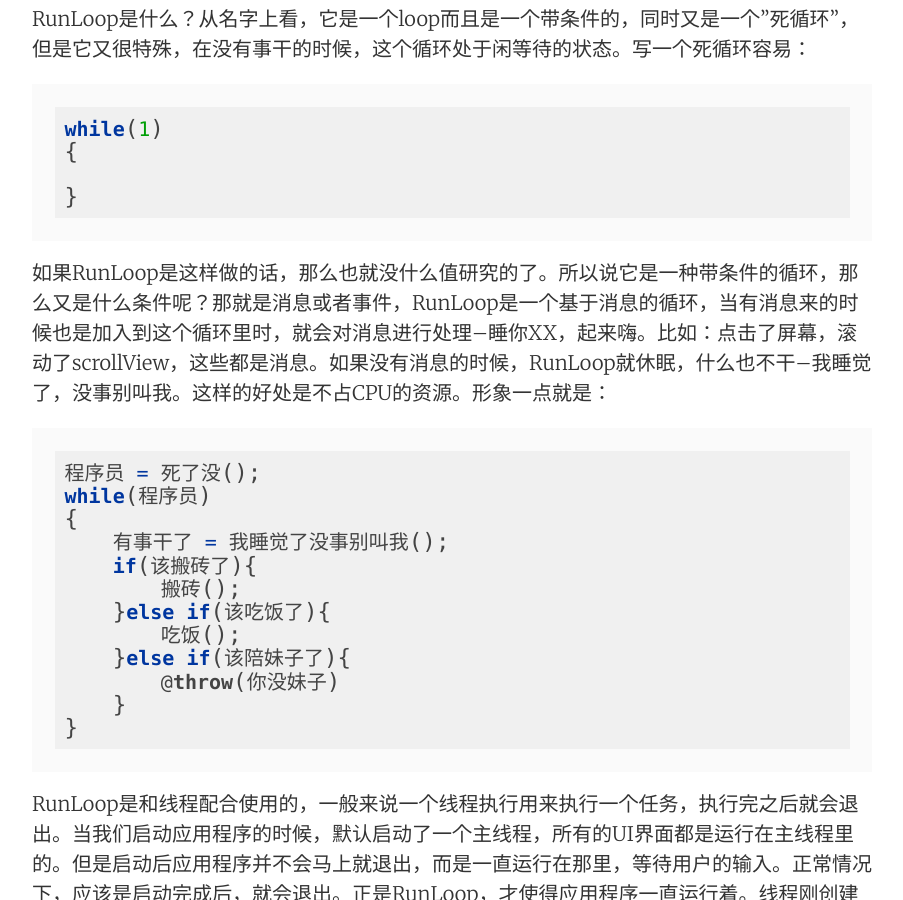
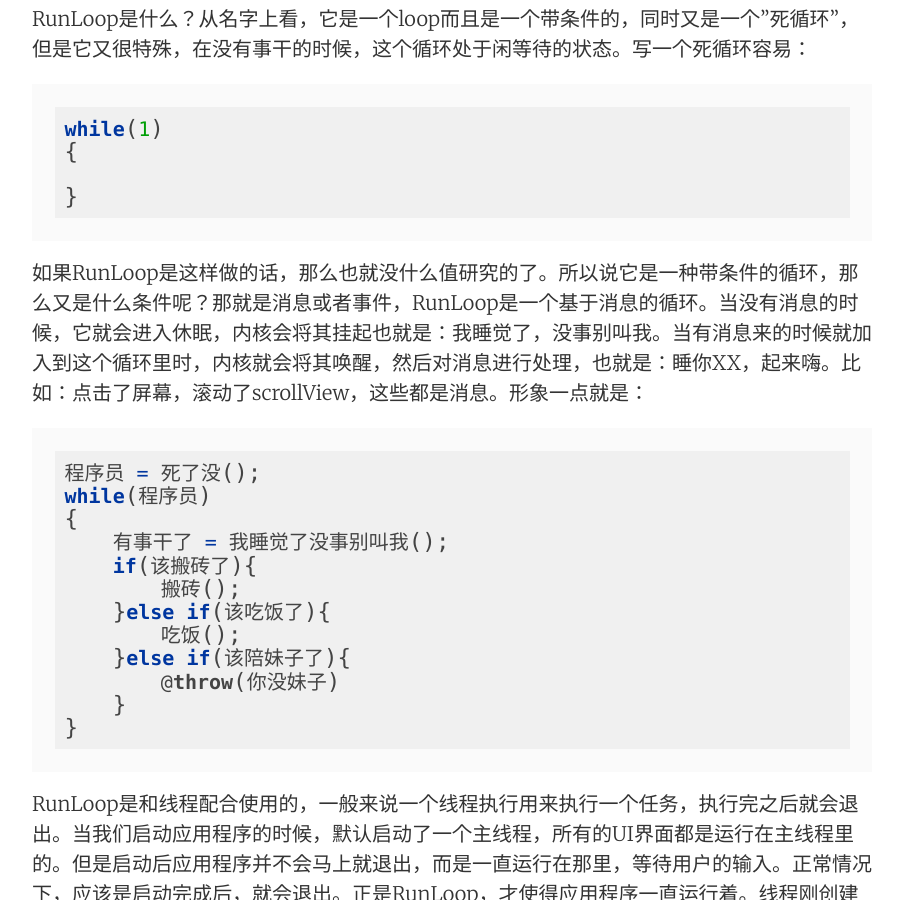
Before and after one commit to ZDYoung/zdyoung.github.io, a Jekyll site: the page built from _posts/2017-05-09-RunLoop小记.md, in a window 1280 px wide and 900 px high, scrolled down 572 px. Shown: the whole window, without its empty margins (188-1091 px from the left). Built offline with Jekyll 4.4.1, drawn with Linux system fonts in a browser that asks for light colours; comment, search, counter and statistics services are not loaded; some of the changed text lies outside the part shown.

Commit message:
RunLoop小记

````diff
--- a/_posts/2017-05-09-RunLoop小记.md
+++ b/_posts/2017-05-09-RunLoop小记.md
@@ -24,7 +24,7 @@
 
 }
 ```
-如果RunLoop是这样做的话，那么也就没什么值研究的了。所以说它是一种带条件的循环，那么又是什么条件呢？那就是消息或者事件，RunLoop是一个基于消息的循环，当有消息来的时候也是加入到这个循环里时，就会对消息进行处理--睡你XX，起来嗨。比如：点击了屏幕，滚动了scrollView，这些都是消息。如果没有消息的时候，RunLoop就休眠，什么也不干--我睡觉了，没事别叫我。这样的好处是不占CPU的资源。形象一点就是：
+如果RunLoop是这样做的话，那么也就没什么值研究的了。所以说它是一种带条件的循环，那么又是什么条件呢？那就是消息或者事件，RunLoop是一个基于消息的循环。当没有消息的时候，它就会进入休眠，内核会将其挂起也就是：我睡觉了，没事别叫我。当有消息来的时候就加入到这个循环里时，内核就会将其唤醒，然后对消息进行处理，也就是：睡你XX，起来嗨。比如：点击了屏幕，滚动了scrollView，这些都是消息。形象一点就是：
 ```c
 程序员 = 死了没();
 while(程序员)
@@ -201,7 +201,7 @@
 2017-05-09 11:37:51.134 copy[92859:12314616] 跑起来
 2017-05-09 11:37:51.159 copy[92859:12314616] 这是一个标签
 ```
-当点击屏幕的时候，会在我们创建的线程内执行一次方法`againRun`，执行完后，RunLoop就进入了休眠，这时是第二个循环周期，label已经被释放了，所以程序就会因为访问不已释放的内存而崩掉。还有一点label的内存管理语义这里设定的为assgin，设置weak的时候也可以但是输也不了正确的结果，通过断点调试的时候确实可以看到当label的内存管理语义为weak的时候，它是有值的，这条语句执行完后`self.label = [[UILabel alloc] init];`，label并没有马上释放掉，因为自动释放池延迟了它的释放，正常情况下，赋值完就会立该释放，但这里得不到正确的结果，笔者猜想肯定编译器做了手脚。大家可以将label的内存管理语义改为weak，再跑一次看看。
+当点击屏幕的时候，会在我们创建的线程内执行一次方法`againRun`，执行完后，RunLoop就进入了休眠，这时是第二个循环周期，label已经被释放了，所以程序就会因为访问已释放的内存而崩掉。还有一点label的内存管理语义这里设定的为assgin，设置weak的时候也可以但是输也不了正确的结果，通过断点调试的时候确实可以看到当label的内存管理语义为weak的时候，它是有值的，这条语句执行完后`self.label = [[UILabel alloc] init];`，label并没有马上释放掉，因为自动释放池延迟了它的释放，正常情况下，赋值完就会立该释放，但这里得不到正确的结果，笔者猜想肯定编译器做了手脚。大家可以将label的内存管理语义改为weak，再跑一次看看。
 
 ### RunLoop对timer的影响
 
````
Also changed, not shown: 13 other files.
